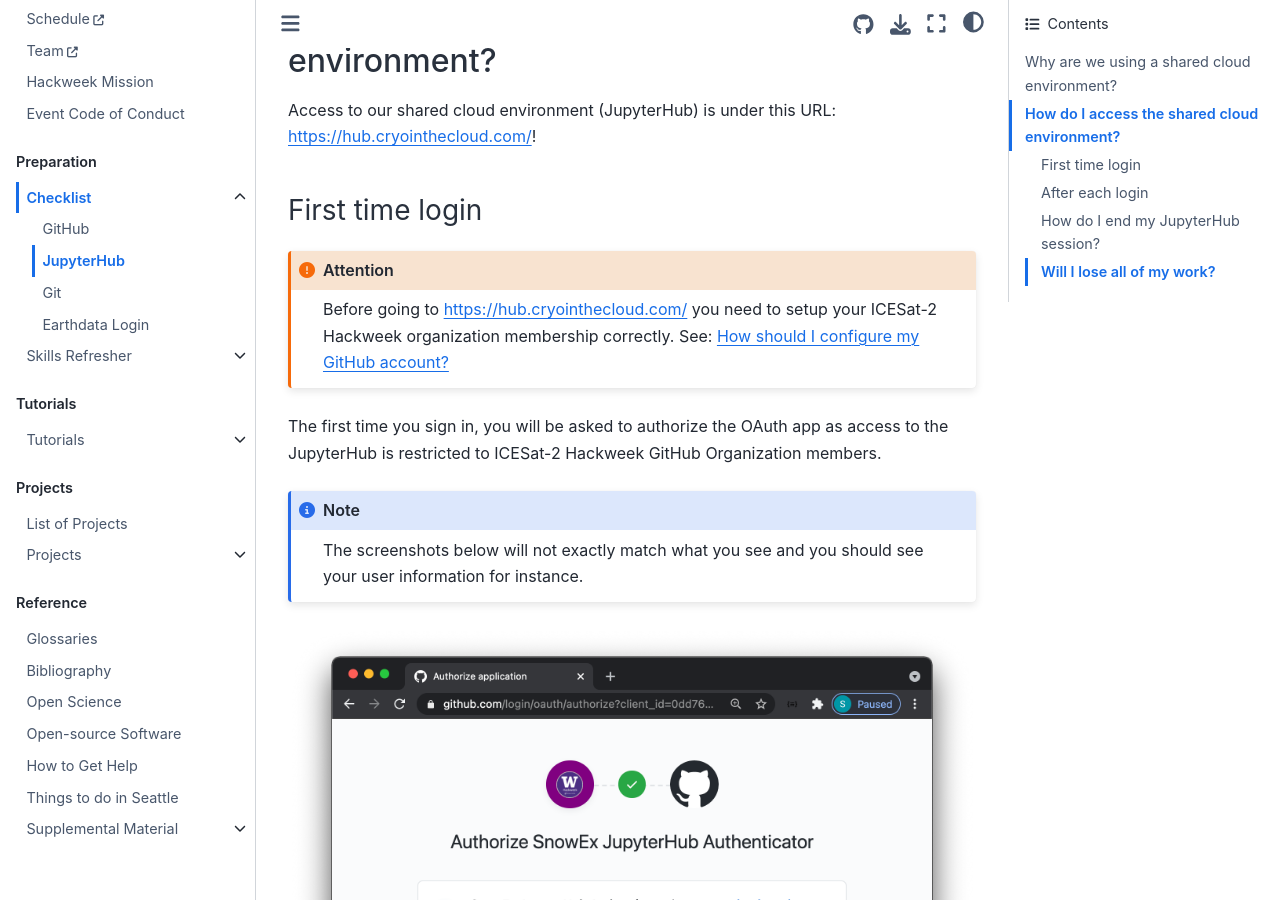
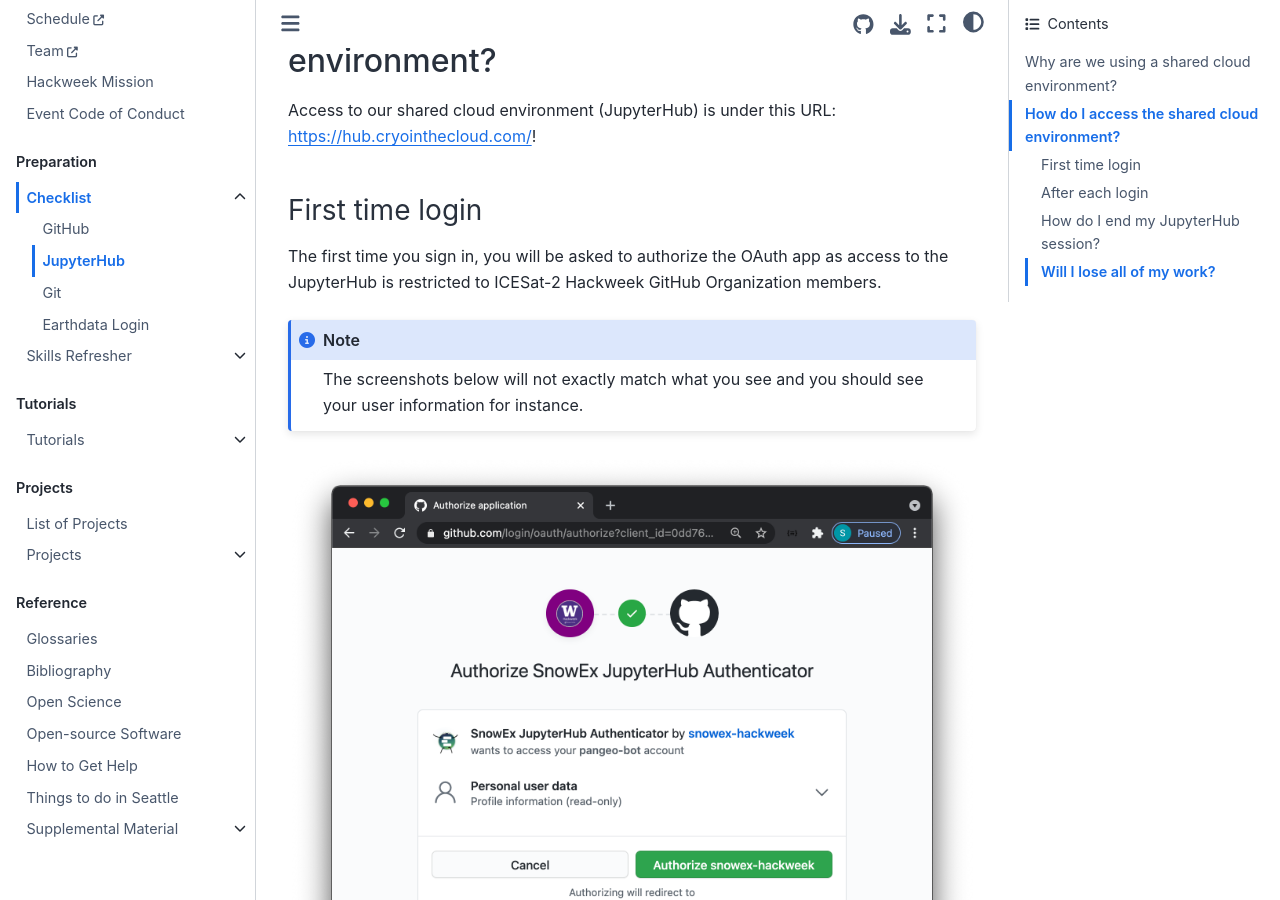
Before and after one commit to ICESAT-2HackWeek/ICESat-2-Hackweek-2023, a Jupyter Book: the page built from book/preliminary/checklist/jupyterhub.md, in a window 1280 px wide and 900 px high, scrolled down 794 px. Built offline with Jupyter Book 1.0.4 settings and Sphinx 7.4.7 and the Sphinx Book theme 1.1.4, drawn with Linux system fonts in a browser that asks for light colours.

Commit message:
Checklist - JupyterHub - Update first time login
Remove the instructions for public membership as it is not required with this event.

````diff
--- a/book/preliminary/checklist/jupyterhub.md
+++ b/book/preliminary/checklist/jupyterhub.md
@@ -15,11 +15,6 @@ We encourage you to use these shared cloud environments for all the tutorials, a
 Access to our shared cloud environment (JupyterHub) is under this URL: {{ jupyterhub_url }}!
 
 ### First time login
-
-```{attention}
-Before going to {{ jupyterhub_url }} you need to setup your {{ hackweek }}
-organization membership correctly. See: {ref}`configure-github`
-```
 
 The first time you sign in, you will be asked to authorize the OAuth app as access
 to the JupyterHub is restricted to {{ hackweek }} GitHub Organization members.
````
